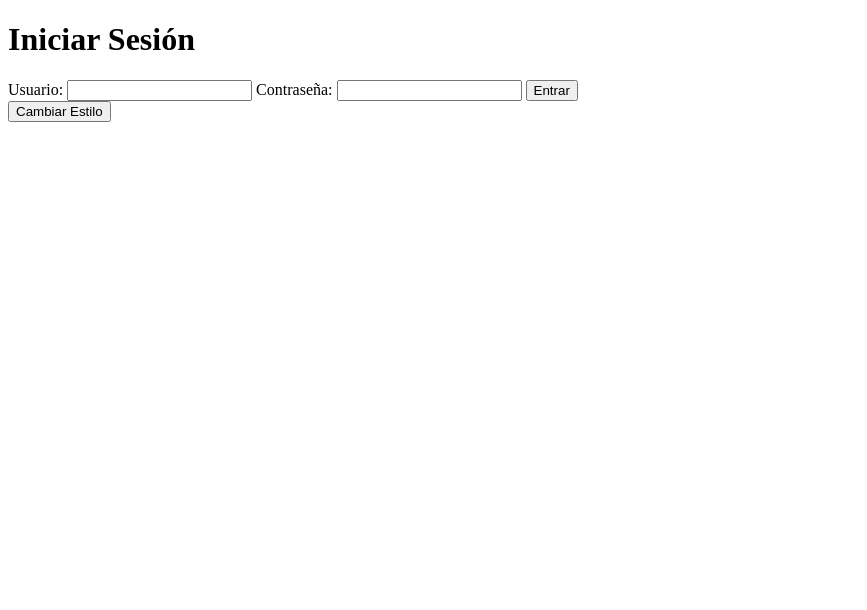
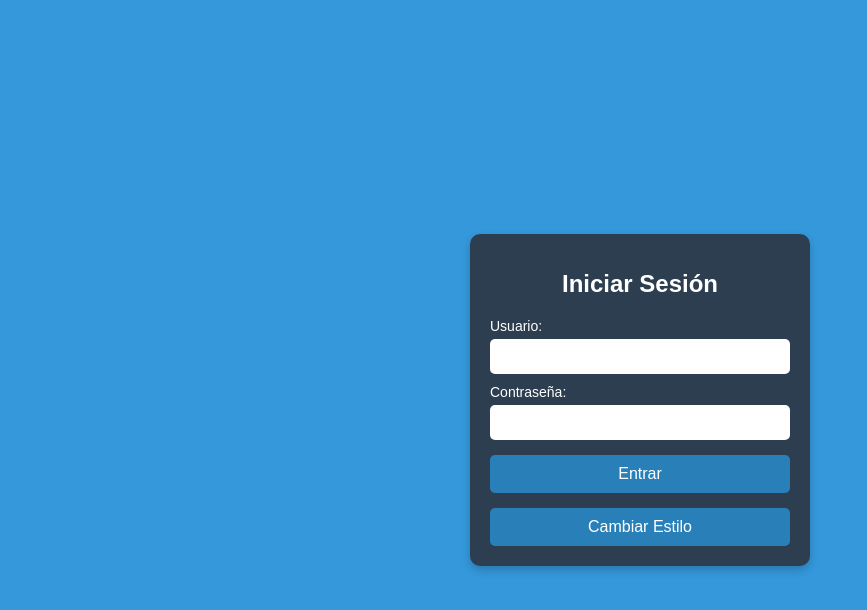
Before and after one commit to Jose-daw/actividad-04, a plain HTML site: page index.html in a window 1280 px wide. Shown: the whole page, without its empty margins (0-867 px from the left). Drawn offline with Linux system fonts and the light colour scheme.

Commit message:
añadir estilos

```diff
--- a/index.html
+++ b/index.html
@@ -3,18 +3,16 @@
 <head>
     <meta charset="UTF-8">
     <meta name="viewport" content="width=device-width, initial-scale=1.0">
-    <title>Login</title>
-
-    <link href="https://fonts.googleapis.com/css2?family=Roboto:wght@300;700&display=swap" rel="stylesheet">
-
-    <link id="stylesheet" rel="stylesheet" href="style1.css">
+    <title>Formulario de Login</title>
+    <link href="https://fonts.googleapis.com/css2?family=Roboto:wght@300&display=swap" rel="stylesheet">
+    <link id="stylesheet" rel="stylesheet" href="login1.css">
 </head>
 <body>
     <div class="container">
         <h1>Iniciar Sesión</h1>
         <form>
-            <label for="username">Usuario:</label>
-            <input type="text" id="username" name="username" required>
+            <label for="usuario">Usuario:</label>
+            <input type="text" id="usuario" name="usuario" required>
 
             <label for="password">Contraseña:</label>
             <input type="password" id="password" name="password" required>
@@ -27,10 +25,10 @@
     <script>
         function cambiarEstilo() {
             let stylesheet = document.getElementById("stylesheet");
-            if (stylesheet.getAttribute("href") === "style1.css") {
-                stylesheet.setAttribute("href", "style2.css");
+            if (stylesheet.getAttribute("href") === "login1.css") {
+                stylesheet.setAttribute("href", "login2.css");
             } else {
-                stylesheet.setAttribute("href", "style1.css");
+                stylesheet.setAttribute("href", "login1.css");
             }
         }
     </script>
--- a/login1.css
+++ b/login1.css
@@ -1,15 +1,16 @@
-@import url('https://fonts.googleapis.com/css2?family=Poppins:wght@300;500;700&display=swap');
-
 :root {
-    --primary-color: #2c3e50;
-    --secondary-color: #1abc9c;
+    --primary-color: #3498db;
+    --secondary-color: #2c3e50;
     --text-color: #ffffff;
+    --input-bg: #ffffff;
+    --button-bg: #2980b9;
 }
 
 body {
-    font-family: 'Poppins', sans-serif;
+    font-family: Arial, sans-serif;
     background-color: var(--primary-color);
     color: var(--text-color);
+    text-align: center;
     display: flex;
     justify-content: center;
     align-items: center;
@@ -18,26 +19,48 @@ body {
 }
 
 .container {
-    background: var(--secondary-color);
+    background-color: var(--secondary-color);
     padding: 20px;
-    border-radius: 8px;
-    box-shadow: 0 0 10px rgba(0, 0, 0, 0.2);
+    border-radius: 10px;
+    box-shadow: 0px 4px 8px rgba(0, 0, 0, 0.2);
+    width: 300px;
+}
+
+h1 {
+    font-size: 24px;
+    margin-bottom: 20px;
+}
+
+label {
+    display: block;
+    text-align: left;
+    font-size: 14px;
+    margin-top: 10px;
 }
 
 input {
-    display: block;
     width: 100%;
     padding: 10px;
-    margin: 10px 0;
+    padding-left: 10px;
+    margin-top: 5px;
     border: none;
-    border-radius: 4px;
+    border-radius: 5px;
+    background-color: var(--input-bg);
+    box-sizing: border-box;
 }
 
 button {
-    background: var(--primary-color);
+    background-color: var(--button-bg);
     color: var(--text-color);
     border: none;
     padding: 10px;
     width: 100%;
+    margin-top: 15px;
     cursor: pointer;
+    border-radius: 5px;
+    font-size: 16px;
 }
+
+button:hover {
+    background-color: #1f618d;
+}
--- a/login2.css
+++ b/login2.css
@@ -1,19 +1,17 @@
-@font-face {
-    font-family: 'CustomFont';
-    src: url('fonts/CustomFont.woff2') format('woff2'),
-         url('fonts/CustomFont.woff') format('woff');
-}
-
 :root {
-    --primary-color: #f1f1f1;
-    --secondary-color: #3498db;
-    --text-color: #333;
+    --primary-color: #2ecc71;
+    --secondary-color: #27ae60;
+    --text-color: #ffffff;
+    --input-bg: #ecf0f1;
+    --button-bg: #16a085;
+    --button-hover: #1abc9c;
 }
 
 body {
-    font-family: 'CustomFont', sans-serif;
-    background-color: var(--primary-color);
+    font-family: 'Verdana', sans-serif;
+    background: linear-gradient(135deg, var(--primary-color), var(--secondary-color));
     color: var(--text-color);
+    text-align: center;
     display: flex;
     justify-content: center;
     align-items: center;
@@ -22,26 +20,49 @@ body {
 }
 
 .container {
-    background: var(--secondary-color);
-    padding: 20px;
-    border-radius: 8px;
-    box-shadow: 0 0 10px rgba(0, 0, 0, 0.2);
+    background-color: rgba(255, 255, 255, 0.2);
+    padding: 25px;
+    border-radius: 15px;
+    box-shadow: 0px 5px 10px rgba(0, 0, 0, 0.3);
+    width: 320px;
+    backdrop-filter: blur(10px);
+}
+
+h1 {
+    font-size: 26px;
+    margin-bottom: 15px;
+}
+
+label {
+    display: block;
+    text-align: left;
+    font-size: 14px;
+    margin-top: 10px;
 }
 
 input {
-    display: block;
     width: 100%;
-    padding: 10px;
-    margin: 10px 0;
+    padding: 12px;
+    margin-top: 5px;
     border: none;
-    border-radius: 4px;
+    border-radius: 5px;
+    background-color: var(--input-bg);
+    box-sizing: border-box;
 }
 
 button {
-    background: var(--text-color);
-    color: var(--primary-color);
+    background-color: var(--button-bg);
+    color: var(--text-color);
     border: none;
-    padding: 10px;
+    padding: 12px;
     width: 100%;
+    margin-top: 15px;
     cursor: pointer;
+    border-radius: 5px;
+    font-size: 16px;
+    transition: background 0.3s;
 }
+
+button:hover {
+    background-color: var(--button-hover);
+}
```
